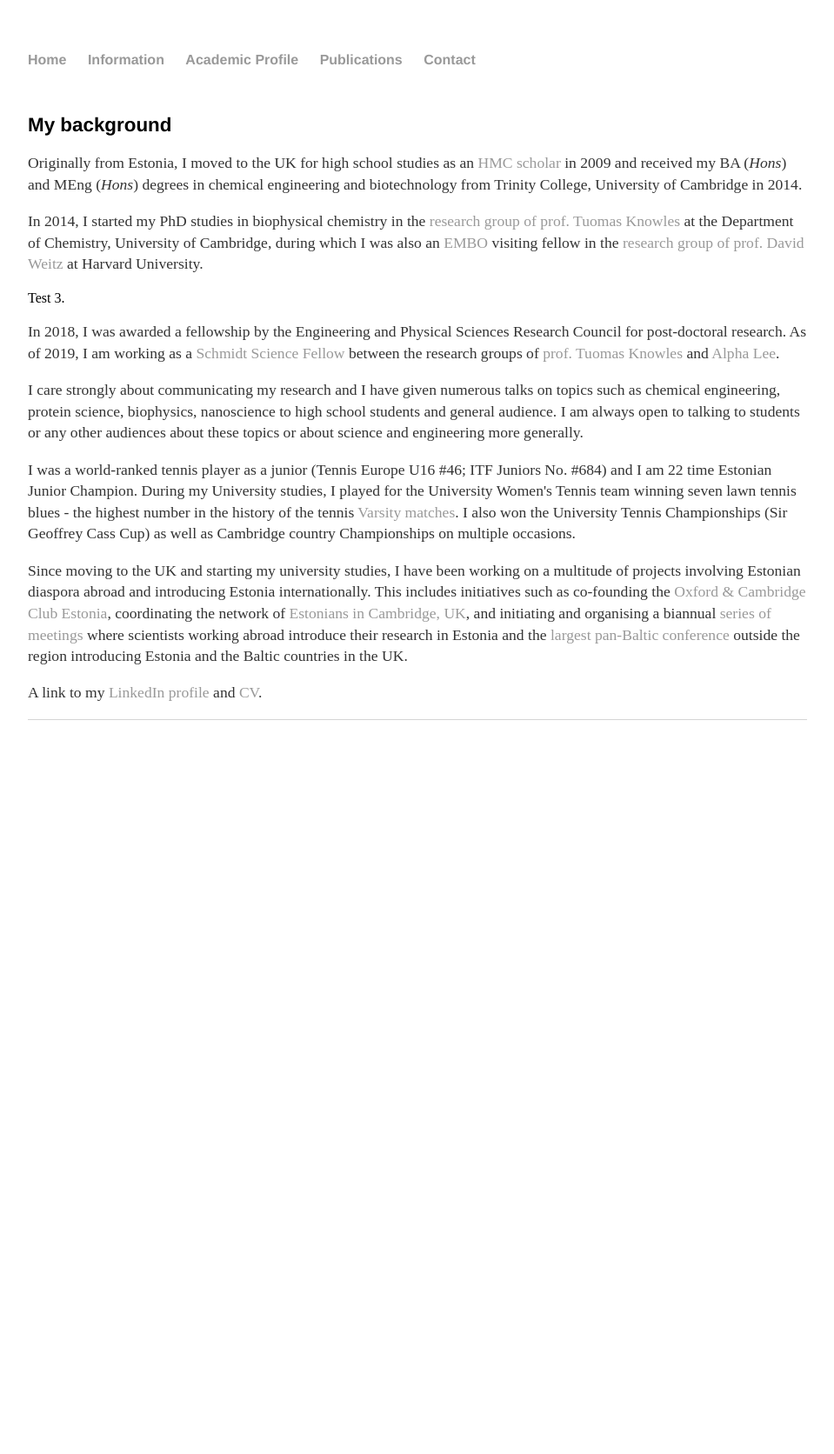
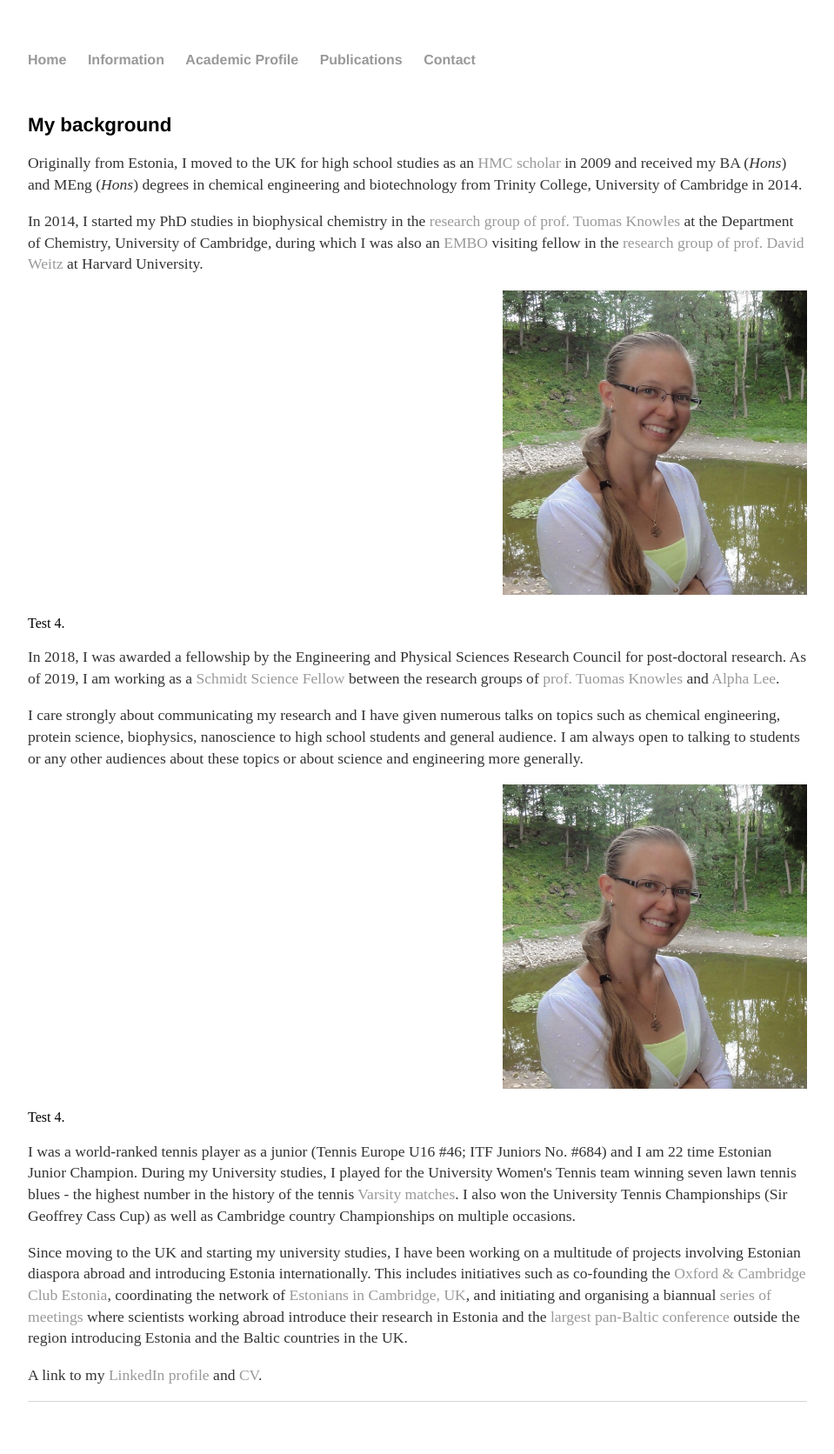
Before and after one commit to kadiliissaar/kadiliissaar.github.io, a Jekyll site: the page built from background/index.html, in a window 1280 px wide. Shown: the whole page at 87% size, without its empty margins (160-1119 px from the left). Built offline with Jekyll 4.4.1, drawn with Linux system fonts in a browser that asks for light colours; before the commit the page ends 900 px from its top, so only the background shows below that.

Commit message:
Update index.html

```diff
--- a/background/index.html
+++ b/background/index.html
@@ -16,11 +16,10 @@
 
 
 
-<p
-<img style="float: right; margin: 0px 0px 15px 15px;" src="https://github.com/kadiliissaar/kadiliissaar.github.io/raw/master/Photos/Kadi.jpg" width="100" />
+<p align="right">
+  <img width="350" height="350" src="https://github.com/kadiliissaar/kadiliissaar.github.io/raw/master/Photos/Kadi.jpg">
 </p>
-
-Test 3.
+Test 4.
 
 
 	<p>  In 2018, I was awarded a fellowship by the Engineering and Physical Sciences Research Council for post-doctoral
@@ -31,6 +30,12 @@
 	<p>I care strongly about communicating my research and I have given numerous talks on topics such as chemical
 engineering, protein science, biophysics, nanoscience to high school students and general audience. I am always open to
 talking to students or any other audiences about these topics or about science and engineering more generally.</p>
+
+
+<p align="right">
+  <img width="350" height="350" src="https://github.com/kadiliissaar/kadiliissaar.github.io/raw/master/Photos/Kadi.jpg#image_st">
+</p>
+Test 4.
 
 	<p>I was a world-ranked tennis player as a junior (Tennis Europe U16 #46; ITF Juniors No. #684) and I am 22 time
 Estonian Junior Champion. During my University studies, I played for the University Women's Tennis team winning seven
```
